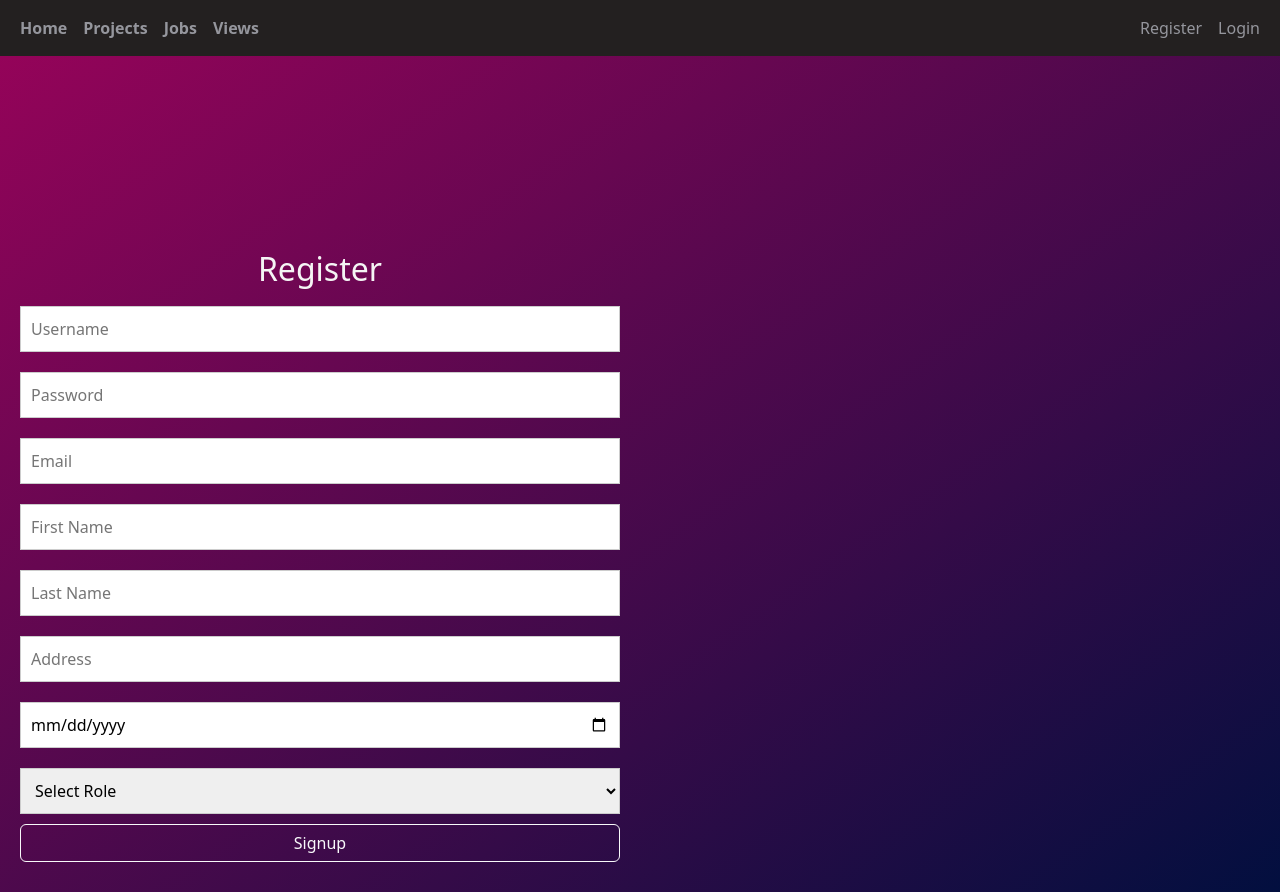
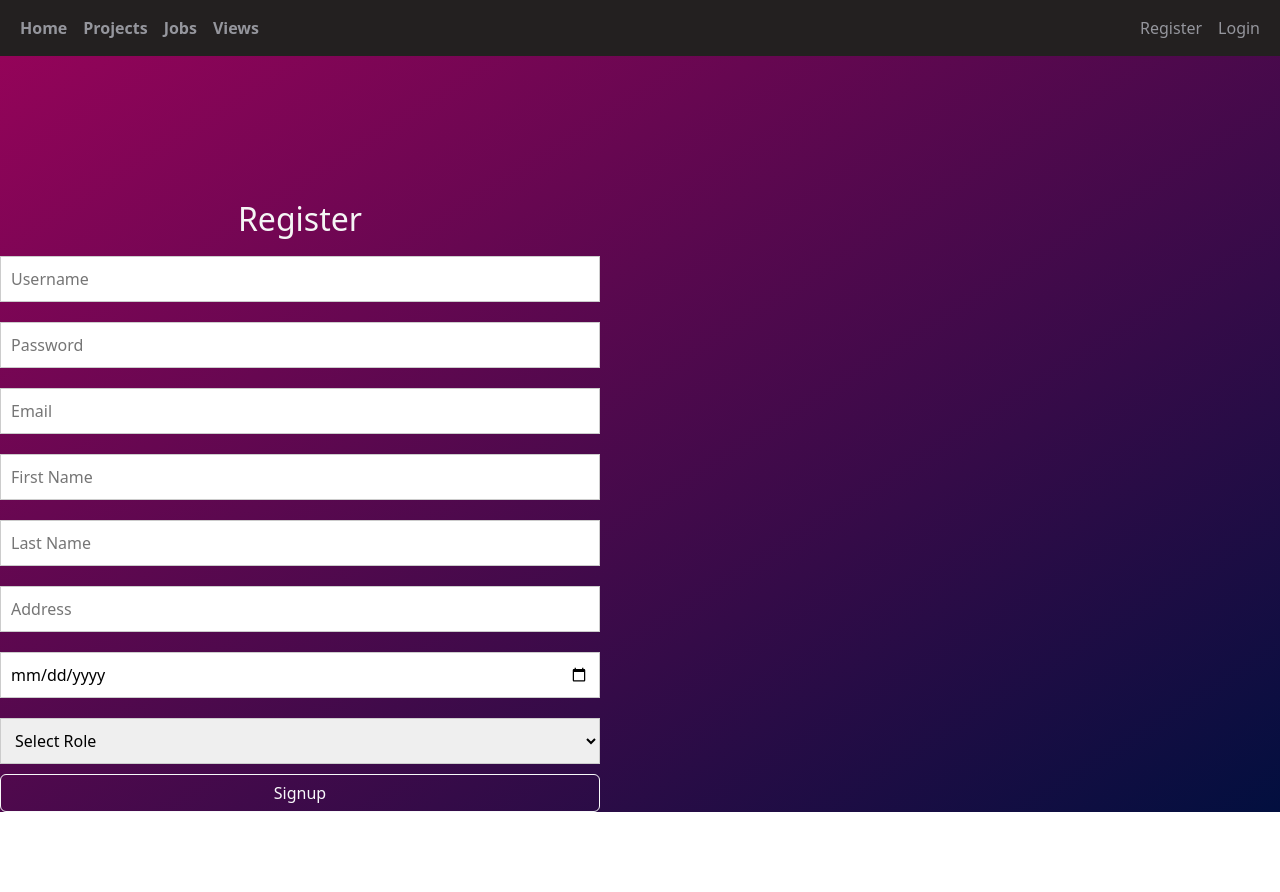
Before and after one commit to kunalpanda/DBMS_Final_Proj, a PHP site: page /signup.php in a window 1280 px wide. After the commit the page ends 812 px from the top, so only its background shows below. Run offline with PHP 8.4, Linux system fonts and the light colour scheme; some libraries are stand-ins or nearby versions.

Commit message:
Minor spacing adjustment

```diff
--- a/signup.php
+++ b/signup.php
@@ -8,7 +8,7 @@ include "header.php";
     <link rel="stylesheet" type="text/css" href="css/forms.css">
 </head>
 <body style="background: linear-gradient(to bottom right, rgb(153, 3, 90), rgb(2, 15, 63));background-size: cover;">
-    <div class="d-flex align-items-center min-vh-100" style="padding:250px 30px 30px 20px;">
+    <div class="d-flex align-items-center min-vh-100" style="padding-top:200px; height:200%;">
         <div class="form-container-lg" style="max-width: 600px; width: 100%;">
             <form action="./db/signUpHandler.inc.php" method="post">
                 <h2 style="color: whitesmoke;">Register</h2>
```
